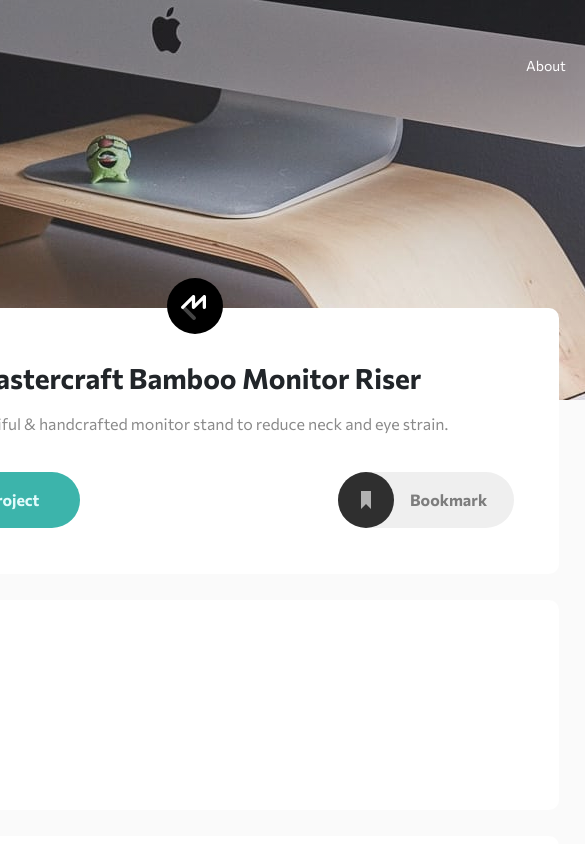
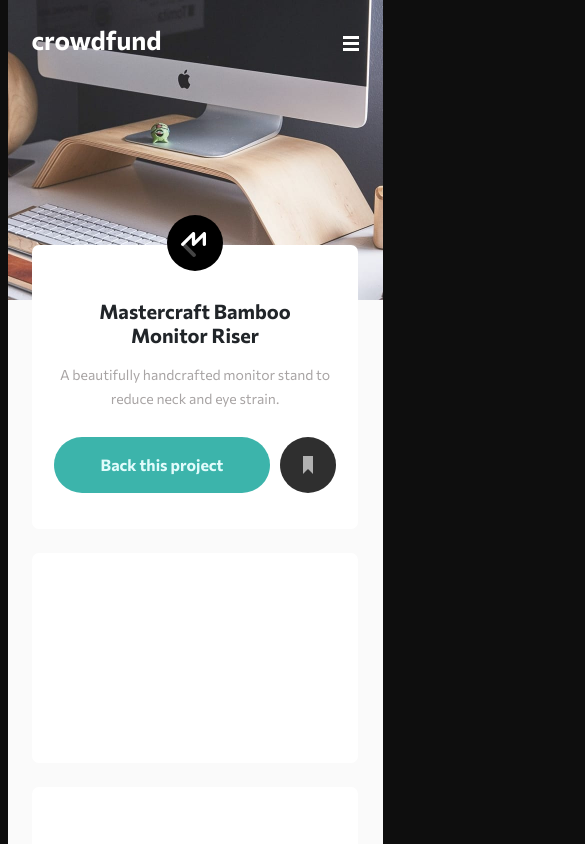
Before and after one commit to Francisco-Webdeveloper/crowdfund, a React (Create React App) app: page / in a window 390 px wide. Shown: the top 844 px of the page, 585 px wide, since content can reach past the window. Built offline with nearby package versions, Linux system fonts and the light colour scheme.

Commit message:
made project responsive

```diff
--- a/src/components/HeroImage/Hero.module.scss
+++ b/src/components/HeroImage/Hero.module.scss
@@ -1,4 +1,11 @@
 .hero {
+  background-image: url("../../images/image-hero-mobile.jpg");
+  background-size: cover;
+  width: 375px;
+  height: 300px;
+
+  // DESKTOP
+  @media (min-width: 1440px) {
     background-image: linear-gradient(
         to top,
         rgba(0, 0, 0, 0) 0%,
@@ -8,3 +15,4 @@
     width: 1440px;
     height: 400px;
   }
+}
--- a/src/components/Navbar/Navbar.module.scss
+++ b/src/components/Navbar/Navbar.module.scss
@@ -1,17 +1,33 @@
 .navbar {
   display: flex;
   justify-content: space-between;
+  align-items: center;
   background: #aaa;
-  width: 1440px;
-  padding: 48px 164px;
+  width: 375px;
   position: fixed;
+  padding: 24px 24px;
   background: transparent;
-  z-index: 1;
-  // text-shadow: 1px 1px 1px rgba(0, 0, 0, 0.75);
+  // Desktop
+  @media (min-width: 1440px) {
+    width: 1440px;
+    padding: 48px 164px;
+    z-index: 1;
+  }
 
   .logo {
-    color: #fef8f0;
+    color: #fff;
     font-weight: 600;
+    font-size: 26px;
+    @media (min-width: 1440px) {
+      // Desktop
+      color: #fef8f0;
+    }
+  }
+
+  .burgerMenu {
+    @media (min-width: 1440px) {
+      display: none;
+    }
   }
 
   .links {
@@ -25,5 +41,9 @@
     font-size: 14px;
     color: #fffeff;
     cursor: pointer;
+
+    @media (max-width: 1440px) {
+      display: none;
+    }
   }
 }
--- a/src/components/Navbar/index.js
+++ b/src/components/Navbar/index.js
@@ -1,9 +1,19 @@
 import styles from "./Navbar.module.scss";
+import menuIcon from "../../icons/icon-hamburger.svg";
+import { useState } from "react";
 
 export const Navbar = () => {
   return (
     <div className={styles.navbar}>
       <h3 className={styles.logo}>crowdfund</h3>
+      {/* Mobile */}
+      <img
+        className={styles.burgerMenu}
+        src={menuIcon}
+        alt="menu-icon"
+        height="15px"
+      />
+      {/* Desktop */}
       <ul className={styles.links}>
         <li>About</li>
         <li>Discover</li>
--- a/src/components/ProjectHeader/ProjectHeader.module.scss
+++ b/src/components/ProjectHeader/ProjectHeader.module.scss
@@ -1,40 +1,69 @@
 @import "../../style.scss";
 @import "../../pages/Project.module.scss";
 
-.backProject {
-  height: 266px;
+.backProjectCard {
+  height: 284px;
   @include cardDesign;
   position: relative;
   display: flex;
   flex-direction: column;
   align-items: center;
-  padding-top: 54px;
+  text-align: center;
+  padding: 54px 26px 0 26px;
+  // DESKTOP
+  @media (min-width: 1440px) {
+    height: 266px;
+  }
 
   .logo {
     position: absolute;
     top: -30px;
+    left: 135px;
+    // Desktop
+    @media (min-width: 1440px) {
       left: 336px;
+    }
   }
 
   .title {
-    font-size: 28px;
+    font-size: 20px;
     font-weight: 700;
     margin-bottom: 16px;
+    width: 200px;
+    // Desktop
+    @media (min-width: 1440px) {
+      font-size: 28px;
+      width: 600px;
+    }
   }
 
   .description {
-    color: #8a8a8a;
+    font-size: 14px;
+    color: #a8a4a4;
+    margin-bottom: 26px;
+    //mobile
+    line-height: 24px;
+    // Desktop
+    @media (min-width: 1440px) {
+      font-size: 16px;
       margin-bottom: 36px;
+      // line-height: 0;
+    }
   }
 
   .buttons {
     display: flex;
     justify-content: space-between;
+    // mobile
+    width: 282px;
+    // Desktop
+    @media (min-width: 1440px) {
       width: 638px;
+    }
   }
 
   .backProjectBtn {
-    width: 204px;
+    width: 216px;
     height: 56px;
     border-radius: 44px;
     border: none;
@@ -42,12 +71,24 @@
     background: $primary-color;
     font-family: $font-stack;
     font-weight: 700;
-
+    // Desktop
+    @media (min-width: 1440px) {
+      width: 204px;
       &:hover {
         background: $hover-color;
       }
     }
+  }
 
+  // Mobile
+  @media (max-width: 1440px) {
+    .bookmarkBtn {
+      display: none;
+    }
+  }
+
+  // Desktop
+  @media (min-width: 1440px) {
     .bookmarkBtn {
       width: 176px;
       height: 56px;
@@ -58,11 +99,14 @@
       align-items: center;
       padding: 0;
     }
-
     .bookmark {
       font-family: $font-stack;
       font-weight: 700;
       color: #7d7d7d;
       margin-left: 16px;
     }
+    .bookmarkIconMobile {
+      display: none;
     }
+  }
+}
--- a/src/components/ProjectHeader/index.js
+++ b/src/components/ProjectHeader/index.js
@@ -4,20 +4,28 @@
 
 export const ProjectHeader = ({ onClick }) => {
   return (
-    <div className={styles.backProject}>
+    <div className={styles.backProjectCard}>
       <img className={styles.logo} src={logo} alt="logo" />
       <h2 className={styles.title}>Mastercraft Bamboo Monitor Riser</h2>
       <p className={styles.description}>
-        A beautiful & handcrafted monitor stand to reduce neck and eye strain.
+        A beautifully handcrafted monitor stand to reduce neck and eye strain.
       </p>
       <div className={styles.buttons}>
         <button className={styles.backProjectBtn} onClick={onClick}>
           Back this project
         </button>
 
+        {/* Mobile */}
+        <img
+          className={styles.bookmarkIconMobile}
+          src={bookmarkIcon}
+          alt="bookmark"
+        />
+
+        {/* DESKTOP  */}
         <button className={styles.bookmarkBtn}>
           <img
-            className={styles.bookmarkIcon}
+            className={styles.bookmarkIconDesktop}
             src={bookmarkIcon}
             alt="bookmark"
           />
--- a/src/pages/Project.module.scss
+++ b/src/pages/Project.module.scss
@@ -1,7 +1,12 @@
 @mixin cardDesign {
-  width: 728px;
+  width: 326px;
   background: #fff;
-  border-radius: 10px;
+  border-radius: 7px;
+  // Desktop
+  @media (min-width: 1440px) {
+    width: 728px;
+    border-radius: 10px;
+  }
 }
 
 .container {
@@ -9,15 +14,25 @@
   flex-direction: column;
   align-items: center;
   background-color: #fafafa;
-  width: 1440px;
+  width: 375px;
+  // Desktop
+  @media (min-width: 1440px) {
+    width: 1440px;
+  }
 
   .mainSection {
     display: flex;
     flex-direction: column;
     align-items: center;
-    gap: 26px;
-    margin-bottom: 32px;
+    gap: 24px;
+    margin-bottom: 18px;
     position: relative;
-    bottom: 92px;
+    bottom: 55px;
+    // Desktop
+    @media (min-width: 1440px) {
+      gap: 26px;
+      bottom: 92px;
+      margin-bottom: 32px;
+    }
   }
 }
--- a/src/style.scss
+++ b/src/style.scss
@@ -37,6 +37,6 @@
 }
 
 .modal-width {
-  width: 730px;
+  width: 326px;
   max-width: none !important;
 }
```
Also changed, not shown: src/icons/icon-hamburger.svg (added). Lines whose indentation alone changed are shown as unchanged.
